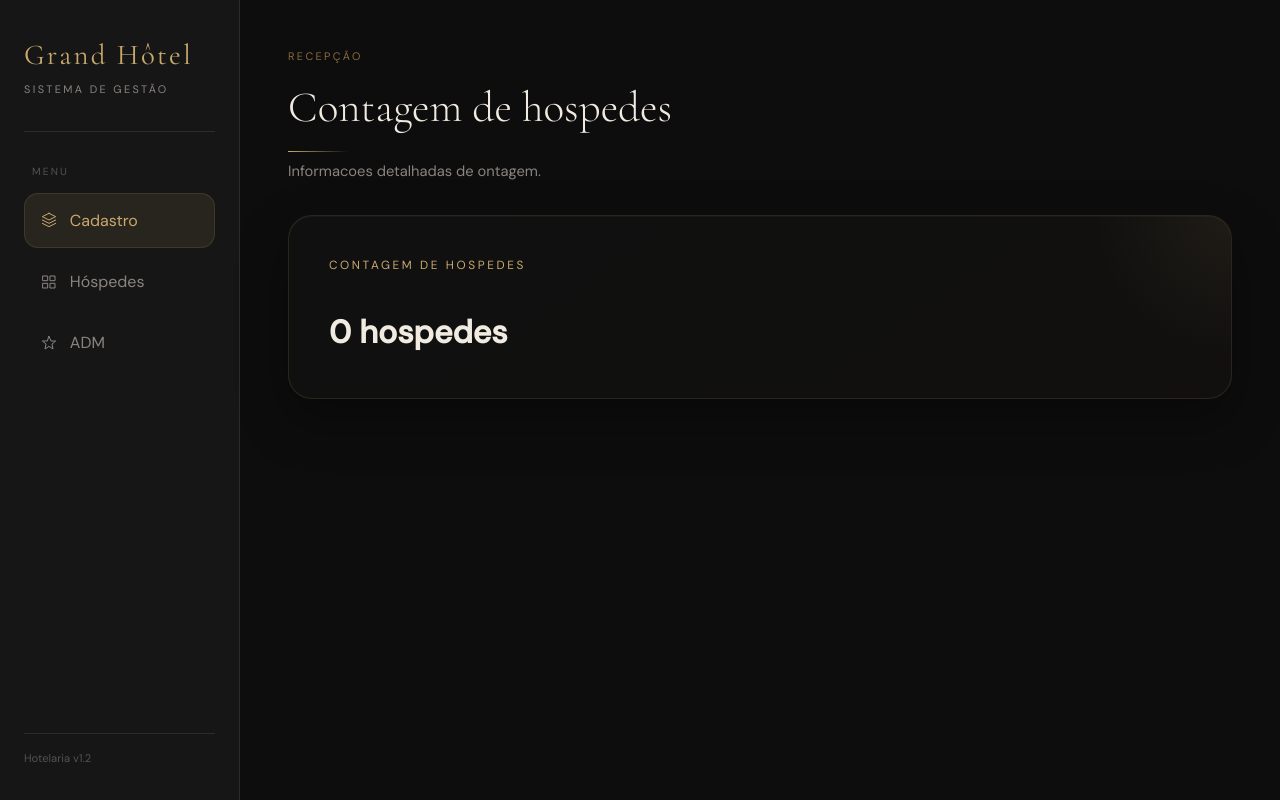
After one commit to MatheusCatarucci/Cadastro-Hotelaria, a FastAPI app: template templates/contagem.html in a window 1280 px wide. The commit adds this page. Run offline with FastAPI, Linux system fonts and the light colour scheme; the template is opened without the code that fills it, so the values that code supplies are empty.

Commit message:
Pagina e rota de contagem adicionada

```diff
--- a/app.py
+++ b/app.py
@@ -56,6 +56,14 @@ def adm(request:Request):
         context={"hospedes" : hospedes_tempo_real}
     )
 
+@app.get("/contagem", response_class=HTMLResponse)
+def adm(request:Request):
+    contagem = consulta_hospedes()
+    return templates.TemplateResponse(
+        request=request,
+        name="contagem.html",
+        context={"contagem" : contagem}
+    )
 
 # ──────────────────────────────────────────
 # ENTRYPOINT — acessível na rede local
--- /dev/null
+++ b/templates/contagem.html
@@ -0,0 +1,83 @@
+<!DOCTYPE html>
+<html lang="pt-br">
+
+<head>
+    <meta charset="UTF-8">
+    <meta name="viewport" content="width=device-width, initial-scale=1.0">
+    <link rel="stylesheet" href="/static/css/style.css">
+    <link rel="shortcut icon" href="/static/assets/img/logo branca.ico" type="image/x-icon">
+    <title>Cadastro — Hotel</title>
+</head>
+
+<body>
+    <div class="layout">
+
+        <!-- SIDEBAR -->
+        <aside class="sidebar">
+            <div class="sidebar-brand">
+                <span class="hotel-name">Grand Hôtel</span>
+                <span class="hotel-sub">Sistema de Gestão</span>
+            </div>
+
+            <div class="sidebar-divider"></div>
+
+            <nav class="sidebar-nav">
+                <span class="nav-label">Menu</span>
+
+                <a href="/" class="nav-item active">
+                    <svg viewBox="0 0 24 24">
+                        <path d="M12 2L2 7l10 5 10-5-10-5z" />
+                        <path d="M2 17l10 5 10-5" />
+                        <path d="M2 12l10 5 10-5" />
+                    </svg>
+                    Cadastro
+                </a>
+
+                <a href="/hospedes" class="nav-item">
+                    <svg viewBox="0 0 24 24">
+                        <rect x="3" y="3" width="7" height="7" />
+                        <rect x="14" y="3" width="7" height="7" />
+                        <rect x="14" y="14" width="7" height="7" />
+                        <rect x="3" y="14" width="7" height="7" />
+                    </svg>
+                    Hóspedes
+                </a>
+                <a href="/dashboard-adm" class="nav-item">
+                    <svg viewBox="0 0 24 24">
+                        <path d="M12 2l3 7h7l-5.5 4.5L18 21l-6-4-6 4 1.5-7.5L2 9h7z" />
+                    </svg>
+                    ADM
+                </a>
+            </nav>
+
+            <div class="sidebar-footer">
+                Hotelaria v1.2
+            </div>
+        </aside>
+
+        <!-- MAIN -->
+        <main class="main-content">
+
+            <div class="page-header">
+                <span class="eyebrow">Recepção</span>
+                <h1>Contagem de hospedes</h1>
+                <div class="gold-line"></div>
+                <p>Informacoes detalhadas de ontagem.</p>
+            </div>
+
+            {% if flash %}
+            <div class="flash {{ flash.type }}">
+                {{ flash.msg }}
+            </div>
+            {% endif %}
+
+            <div class="card">
+                <p class="card-title">Contagem de hospedes</p>
+                <h1>{{contagem|length}} hospedes</h1>
+            </div>
+
+        </main>
+    </div>
+</body>
+
+</html>
--- a/templates/hospedes.html
+++ b/templates/hospedes.html
@@ -6,6 +6,7 @@
     <meta name="viewport" content="width=device-width, initial-scale=1.0">
     <link rel="stylesheet" href="/static/css/style.css">
     <link rel="shortcut icon" href="/static/assets/img/logo branca.ico" type="image/x-icon">
+
     <title>Hóspedes — Hotel</title>
 </head>
 
```
